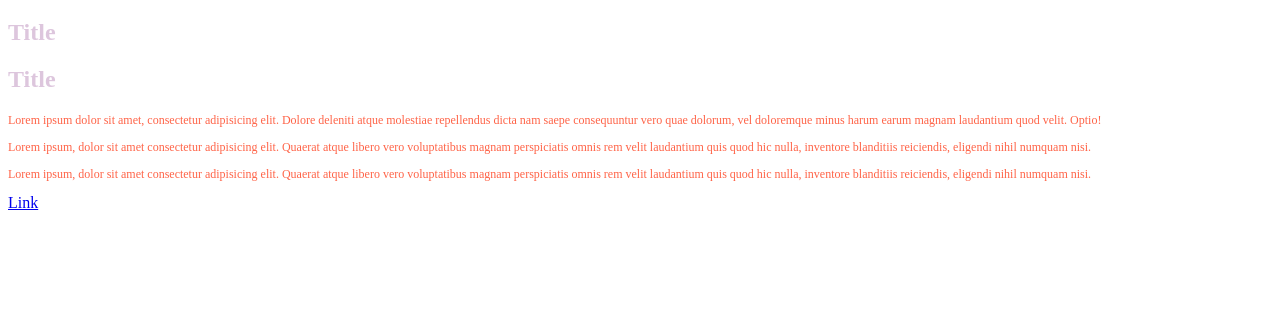
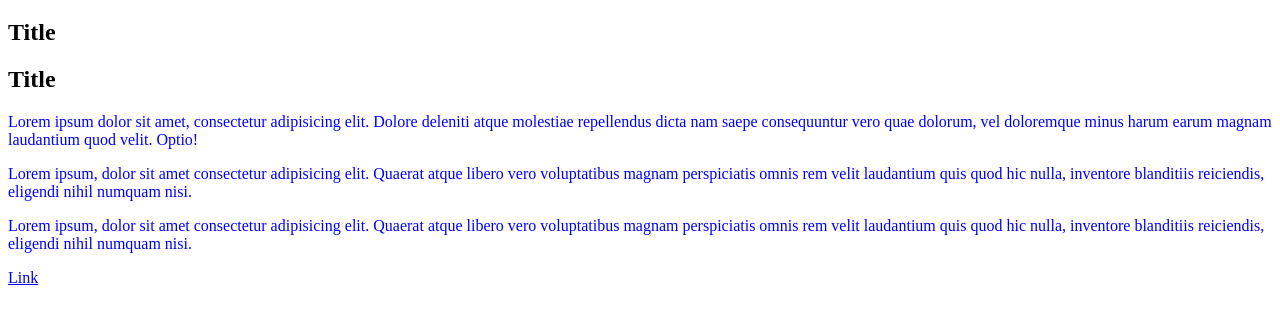
Before and after one commit to jimmygg/cetav-2020-css, a plain HTML site: page index.html in a window 1280 px wide. Shown: the part 61-382 px from the top of the page. Drawn offline with Linux system fonts and the light colour scheme.

Commit message:
Estilos inline

```diff
--- a/index.html
+++ b/index.html
@@ -6,7 +6,13 @@
 		<meta name="keywords" content="Palabra, Palabra" />
 		<meta charset="utf-8" />
 
-		<link rel="stylesheet" type="text/css" href="css/styles.css" />
+		<!-- <link rel="stylesheet" type="text/css" href="css/styles.css" /> -->
+
+		<style>
+			p{
+				color: blue;
+			}
+		</style>
 
 		<title>WEB 2020</title>
 
```
